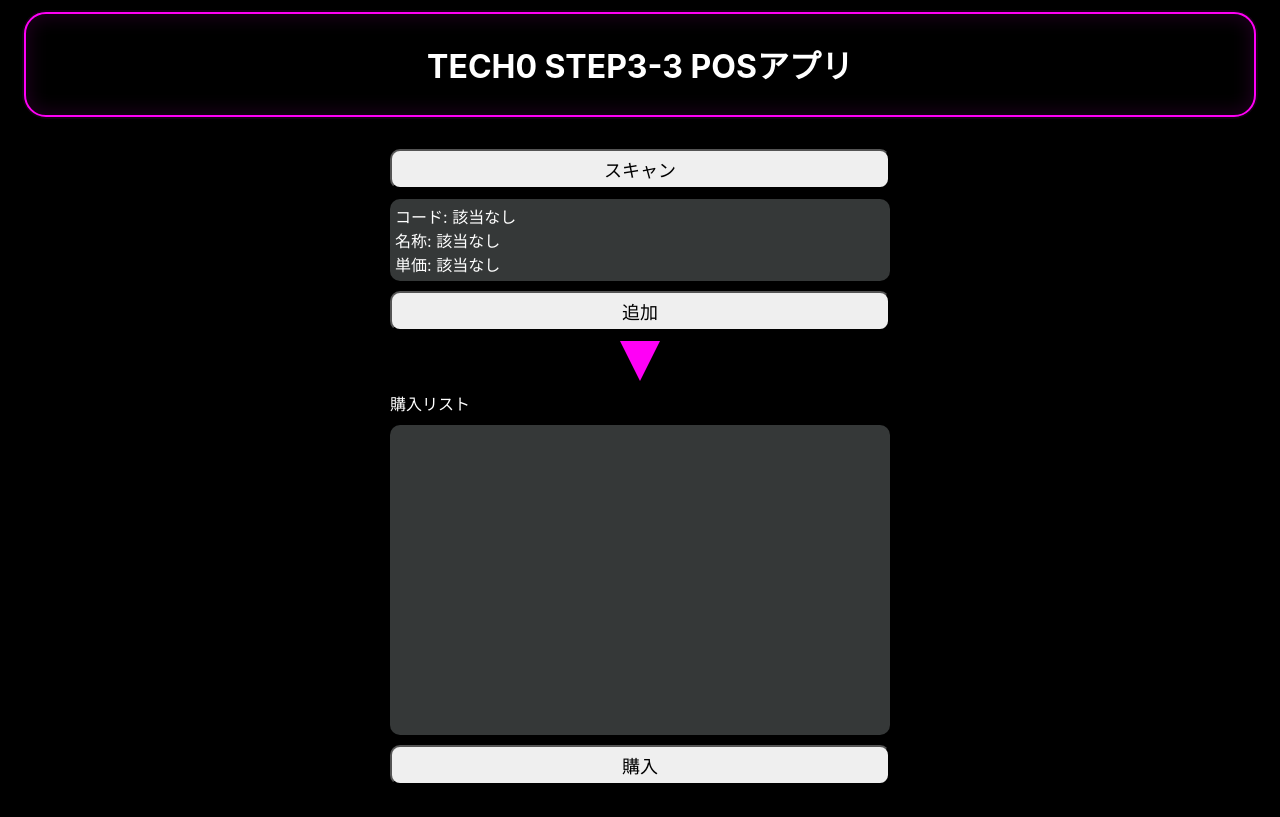
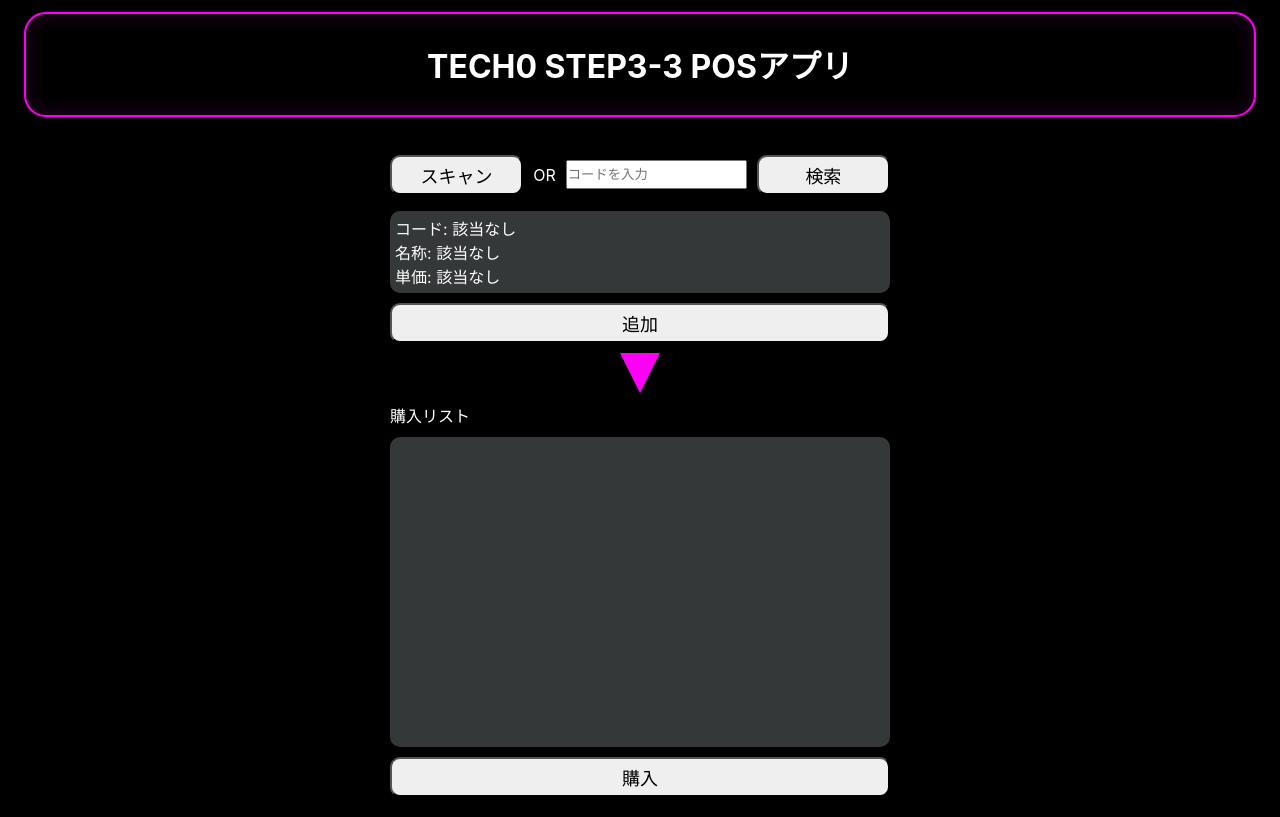
Before and after one commit to MasaakiYagi/tech0_pos_front_sample, a React (Create React App) app: page / in a window 1280 px wide. Built offline with nearby package versions, Linux system fonts and the light colour scheme.

Commit message:
手入力検索も可能に

```diff
--- a/src/App.css
+++ b/src/App.css
@@ -50,6 +50,19 @@
   padding: 10px;
   margin: 10px;
 }
+.horizontal-container {
+  display: flex;
+  align-items: center; /* もし中のアイテムを垂直方向中央に配置したい場合 */
+  gap: 10px; /* 各アイテムの間隔 */
+}
+
+.whitetext{
+  color: white;
+}
+
+.input_area{
+  padding: 5px 0;
+}
 
 .osha-button {
   width: 100%;
--- a/src/App.js
+++ b/src/App.js
@@ -16,6 +16,7 @@ const App = () => {
   const [items, setItems] = useState([]);
   const [showScanner, setShowScanner] = useState(false); // バーコードリーダーを表示するかどうかの状態
   const [animateTriangle, setAnimateTriangle] = useState(false);
+  const [searchCode, setSearchCode] = useState("");
 
   const handleScan = async (code) => {
     setShowScanner(false); // スキャンが完了したらバーコードリーダーを非表示にする
@@ -41,6 +42,14 @@ const App = () => {
       console.error("Error fetching product:", error);
       setProduct({});
     }
+  };
+
+  const handleSearch = () => {
+    if (!searchCode) {
+      alert("コードが入力されていません");
+      return;
+    }
+    handleScan(searchCode);
   };
 
   const handleAdd = () => {
@@ -105,12 +114,26 @@ const App = () => {
         <>
           <TitleBar></TitleBar>
           <div className="content-body">
+            <div className="horizontal-container">
               <button
                 className="osha-button"
                 onClick={() => setShowScanner(true)}
               >
                 スキャン
               </button>
+              <p className="whitetext">OR</p>
+
+              <input
+                type="text"
+                value={searchCode}
+                className="input_area"
+                onChange={(e) => setSearchCode(e.target.value)}
+                placeholder="コードを入力"
+              />
+              <button className="osha-button" onClick={handleSearch}>
+                検索
+              </button>
+            </div>
             <ProductDisplay product={product} />
             <button className="osha-button" onClick={handleAdd}>
               追加
@@ -118,7 +141,7 @@ const App = () => {
             <div
               className={`triangle-down ${animateTriangle ? "animate" : ""}`}
             ></div>
-            <div class="text-purchase">購入リスト</div>
+            <div className="text-purchase">購入リスト</div>
             <PurchaseList items={items} />
             <button className="osha-button" onClick={handlePurchase}>
               購入
--- a/src/components/BarcodeReader/BarcodeReader.js
+++ b/src/components/BarcodeReader/BarcodeReader.js
@@ -13,6 +13,8 @@ const BarcodeReader = ({ onScan }) => {
         inputStream: {
           type: "LiveStream",
           constraints: {
+            deviceId:
+              "88bae1f64668944eb8b4728b38e25248f09c4bcf94c6ed96dad7863231e75f15",
             width: 640,
             height: 480,
             facingMode: "environment", // 使用するカメラを背面カメラに設定
```
Lines whose indentation alone changed are shown as unchanged.
